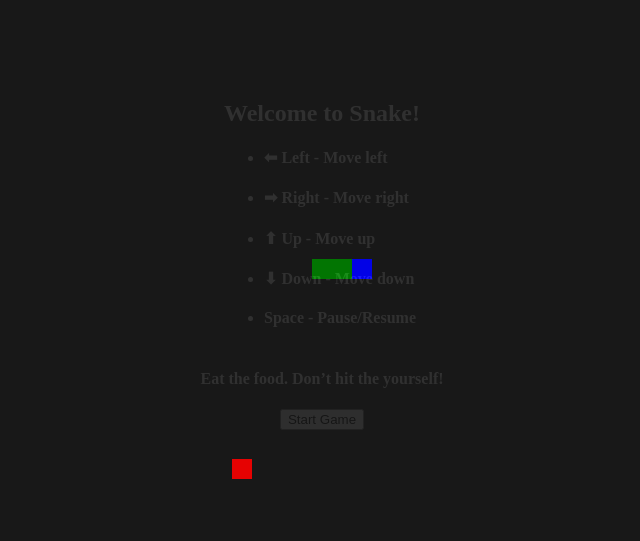
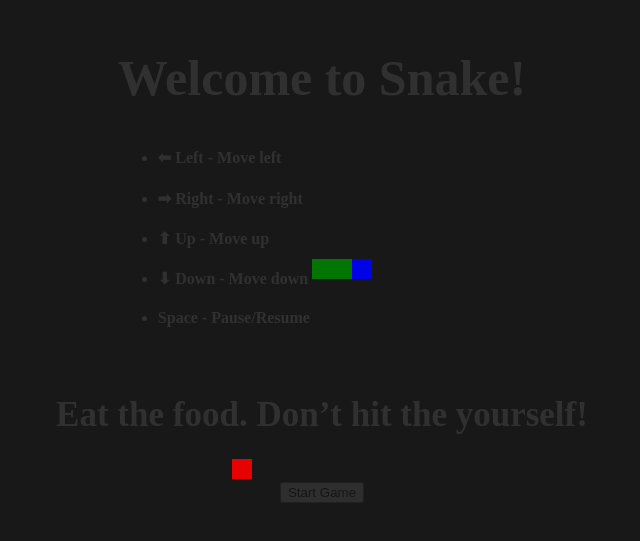
Before and after one commit to p-r-a-v-i-n/snake-game, a plain HTML site: page index.html in a window 1280 px wide. Shown: the part 145-686 px from the top of the page, without its empty margins (318-958 px from the left). Drawn offline with Linux system fonts and the light colour scheme.

```diff
--- a/styles.css
+++ b/styles.css
@@ -49,6 +49,14 @@
     display: flex;
     justify-content: space-between;
     padding: 5px;
+}
+
+#title{
+    font-size: 50px;
+}
+
+#description{
+    font-size: 35px;
 }
 
 div#tutorial {
```
